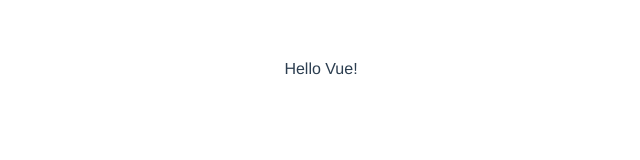
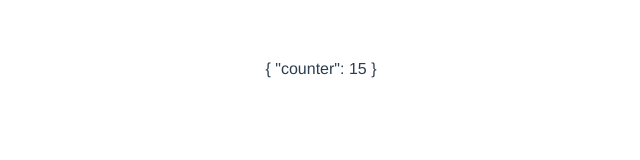
Before and after one commit to igyloop/VueCourse-composicion-api, a Vue app: page / in a window 1280 px wide. Shown: the top 160 px of the page, without its empty margins (319-959 px from the left). Built offline with nearby package versions, Linux system fonts and the light colour scheme.

Commit message:
Variables reactivas ref y reactive

```diff
--- a/src/App.vue
+++ b/src/App.vue
@@ -1,23 +1,14 @@
 <template>
-  <div>{{ text }}</div>
+  <Home></Home>
 </template>
 
 <script>
+import Home from "@/components/Home.vue";
+
 export default {
   name: "App",
-  data() {
-    return {
-      text: "Hello Vue!",
-    };
-  },
-  beforeCreate() {
-    console.log("beforeCreate", this.data, this.$el);
-  },
-  created() {
-    console.log("created", this.data, this.$el);
-  },
-  mounted() {
-    console.log("mounted", this.data, this.$el);
+  components: {
+    Home,
   },
 };
 </script>
--- /dev/null
+++ b/src/components/Home.vue
@@ -0,0 +1,23 @@
+<template>
+  <div>
+    {{ obj }}
+  </div>
+</template>
+
+<script>
+import { reactive } from "vue";
+
+export default {
+  setup() {
+    const obj = reactive({ counter: 0 });
+
+    setInterval(() => {
+      obj.counter++;
+    }, 500);
+
+    return {
+      obj,
+    };
+  },
+};
+</script>
```
Also changed, not shown: 1 other file (tests, documents, lock files or other folders).
